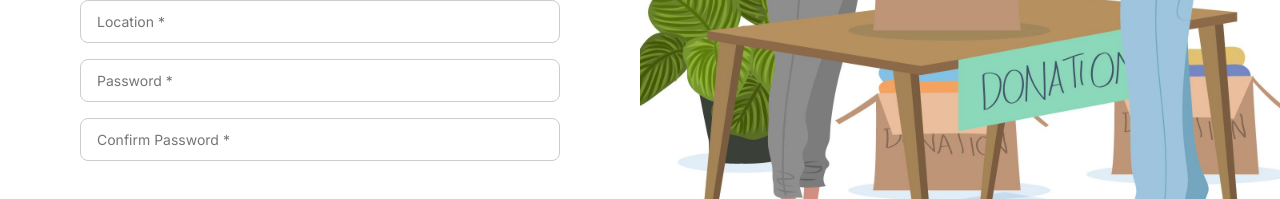
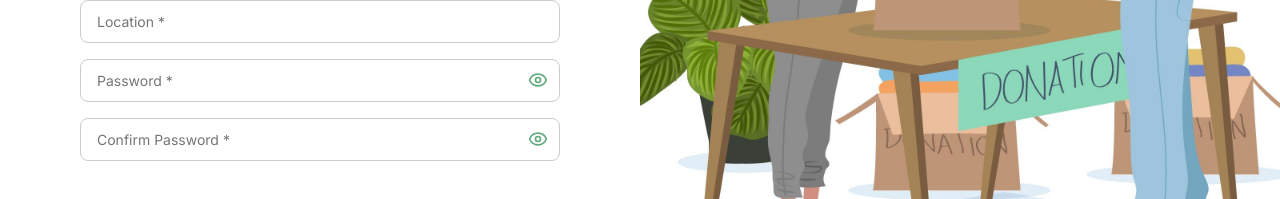
Before and after one commit to HusseinAtoui/donationplatform-frontend, a React (Create React App) app: page /signup/ngo in a window 1280 px wide. Shown: the part 425-624 px from the top of the page. Built offline with nearby package versions, Linux system fonts and the light colour scheme.

Commit message:
ngo signup
ui fixes

```diff
--- a/src/pages/SignUp/NgoSignUp.css
+++ b/src/pages/SignUp/NgoSignUp.css
@@ -149,8 +149,6 @@
 }
 
 /* Phone input adjustments for react-phone-input-2 */
-
-/* Container for the phone input to ensure relative positioning */
 .phone-container {
   position: relative;
   width: 100%;
@@ -206,6 +204,29 @@
   z-index: 1000 !important;
 }
 
+/* Password with toggle icon */
+.password-field {
+  position: relative;
+}
+
+.password-field input {
+  width: 100%;
+  padding-right: 40px; /* space for eye icon */
+}
+
+.toggle-password {
+  position: absolute;
+  right: 12px;
+  top: 50%;
+  transform: translateY(-50%);
+  cursor: pointer;
+  color: #5FAB7D;
+  display: flex;
+  align-items: center;
+  justify-content: center;
+}
+
+
 /* Responsive */
 @media (max-width: 768px) {
   .signup-container {
--- a/src/pages/SignUp/NgoSignUp.jsx
+++ b/src/pages/SignUp/NgoSignUp.jsx
@@ -3,7 +3,7 @@ import { useNavigate } from 'react-router-dom';
 import PhoneInput from 'react-phone-input-2';
 import 'react-phone-input-2/lib/style.css';
 import './NgoSignUp.css';
-import { ChevronLeft, ChevronRight } from 'lucide-react';
+import { ChevronLeft, ChevronRight, Eye, EyeOff } from 'lucide-react';
 
 export default function NGOSignUp() {
   const navigate = useNavigate();
@@ -24,6 +24,8 @@ export default function NGOSignUp() {
 
   const [currentPage, setCurrentPage] = useState(1);
   const [errors, setErrors] = useState({});
+  const [showPassword, setShowPassword] = useState(false);
+  const [showConfirmPassword, setShowConfirmPassword] = useState(false);
 
   const handleChange = (e) => {
     setFormData({ ...formData, [e.target.name]: e.target.value });
@@ -48,7 +50,6 @@ export default function NGOSignUp() {
   };
 
   const handleNext = () => {
-    // No validation here — just move to page 2
     setCurrentPage(2);
   };
 
@@ -74,7 +75,7 @@ export default function NGOSignUp() {
         </p>
         <h1 className="signup-title">Create Your NGO Account</h1>
         <form onSubmit={handleSubmit} className="signup-form" noValidate>
-          {/* Page 1 - Required fields */}
+          {/* Page 1 */}
           <div className={`form-page ${currentPage === 1 ? 'active' : 'hidden'}`}>
             <div className="input-group">
               <input
@@ -134,10 +135,11 @@ export default function NGOSignUp() {
               {errors.location && <div id="location-error" className="error-msg">{errors.location}</div>}
             </div>
 
+            {/* Password with toggle */}
             <div className="input-group password-field">
               <input
                 className="signup-input"
-                type="password"
+                type={showPassword ? 'text' : 'password'}
                 name="password"
                 placeholder="Password *"
                 value={formData.password}
@@ -145,13 +147,24 @@ export default function NGOSignUp() {
                 aria-invalid={errors.password ? 'true' : 'false'}
                 aria-describedby="password-error"
               />
+              <span
+                className="toggle-password"
+                onClick={() => setShowPassword(!showPassword)}
+                aria-label={showPassword ? 'Hide password' : 'Show password'}
+                role="button"
+                tabIndex={0}
+                onKeyDown={(e) => { if (e.key === 'Enter' || e.key === ' ') setShowPassword(!showPassword); }}
+              >
+                {showPassword ? <EyeOff size={20} /> : <Eye size={20} />}
+              </span>
               {errors.password && <div id="password-error" className="error-msg">{errors.password}</div>}
             </div>
 
+            {/* Confirm password with toggle */}
             <div className="input-group password-field">
               <input
                 className="signup-input"
-                type="password"
+                type={showConfirmPassword ? 'text' : 'password'}
                 name="confirmPassword"
                 placeholder="Confirm Password *"
                 value={formData.confirmPassword}
@@ -159,11 +172,21 @@ export default function NGOSignUp() {
                 aria-invalid={errors.confirmPassword ? 'true' : 'false'}
                 aria-describedby="confirmPassword-error"
               />
+              <span
+                className="toggle-password"
+                onClick={() => setShowConfirmPassword(!showConfirmPassword)}
+                aria-label={showConfirmPassword ? 'Hide confirm password' : 'Show confirm password'}
+                role="button"
+                tabIndex={0}
+                onKeyDown={(e) => { if (e.key === 'Enter' || e.key === ' ') setShowConfirmPassword(!showConfirmPassword); }}
+              >
+                {showConfirmPassword ? <EyeOff size={20} /> : <Eye size={20} />}
+              </span>
               {errors.confirmPassword && <div id="confirmPassword-error" className="error-msg">{errors.confirmPassword}</div>}
             </div>
           </div>
 
-          {/* Page 2 - Optional fields */}
+          {/* Page 2 */}
           <div className={`form-page ${currentPage === 2 ? 'active' : 'hidden'}`}>
             <div className="input-group">
               <input
@@ -223,7 +246,7 @@ export default function NGOSignUp() {
             </div>
           </div>
 
-          {/* Navigation buttons */}
+          {/* Navigation */}
           <div className="nav-buttons">
             {currentPage === 1 && (
               <button
@@ -235,7 +258,6 @@ export default function NGOSignUp() {
                 <ChevronRight size={20} />
               </button>
             )}
-
             {currentPage === 2 && (
               <>
                 <button
```
